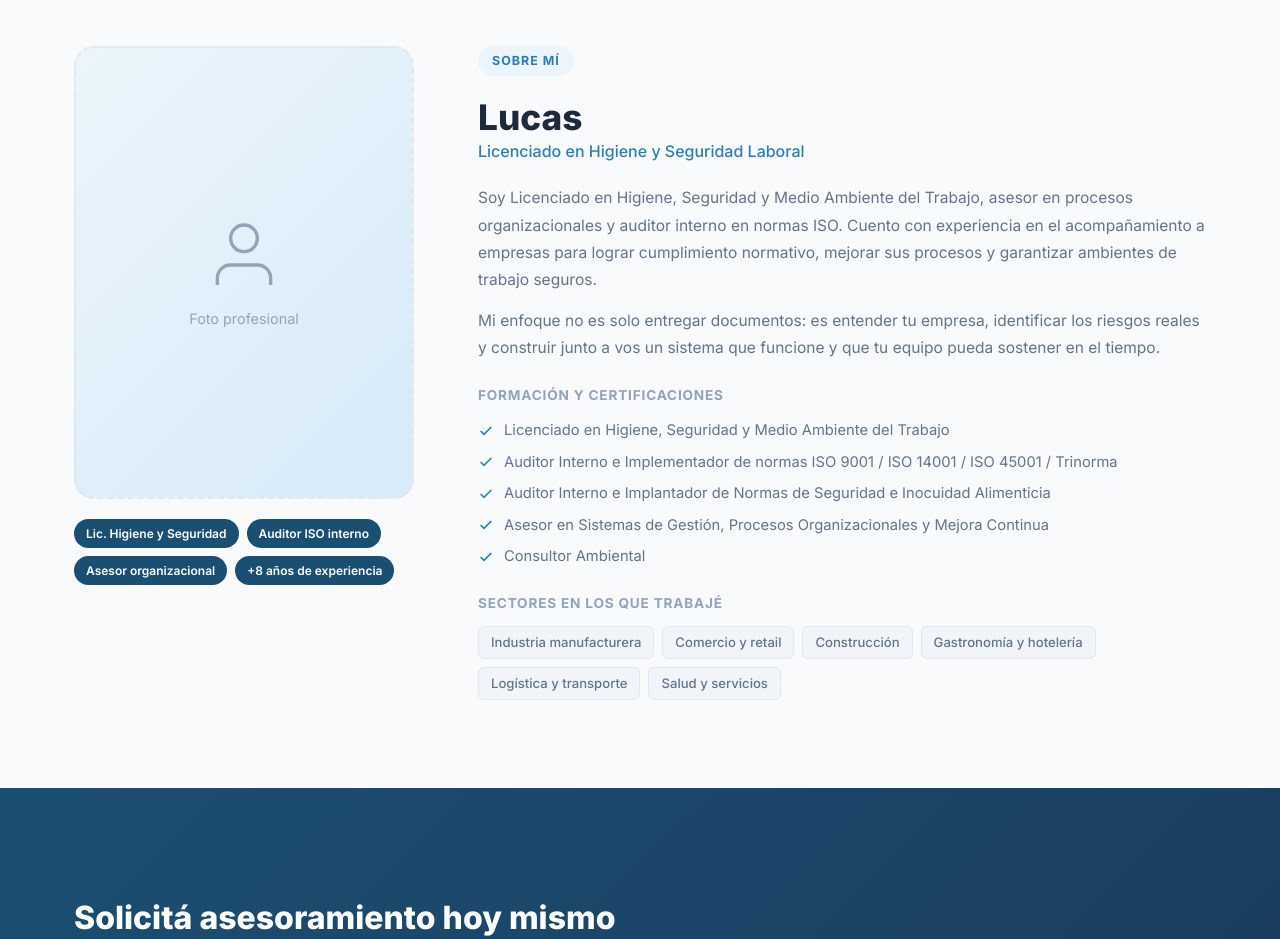
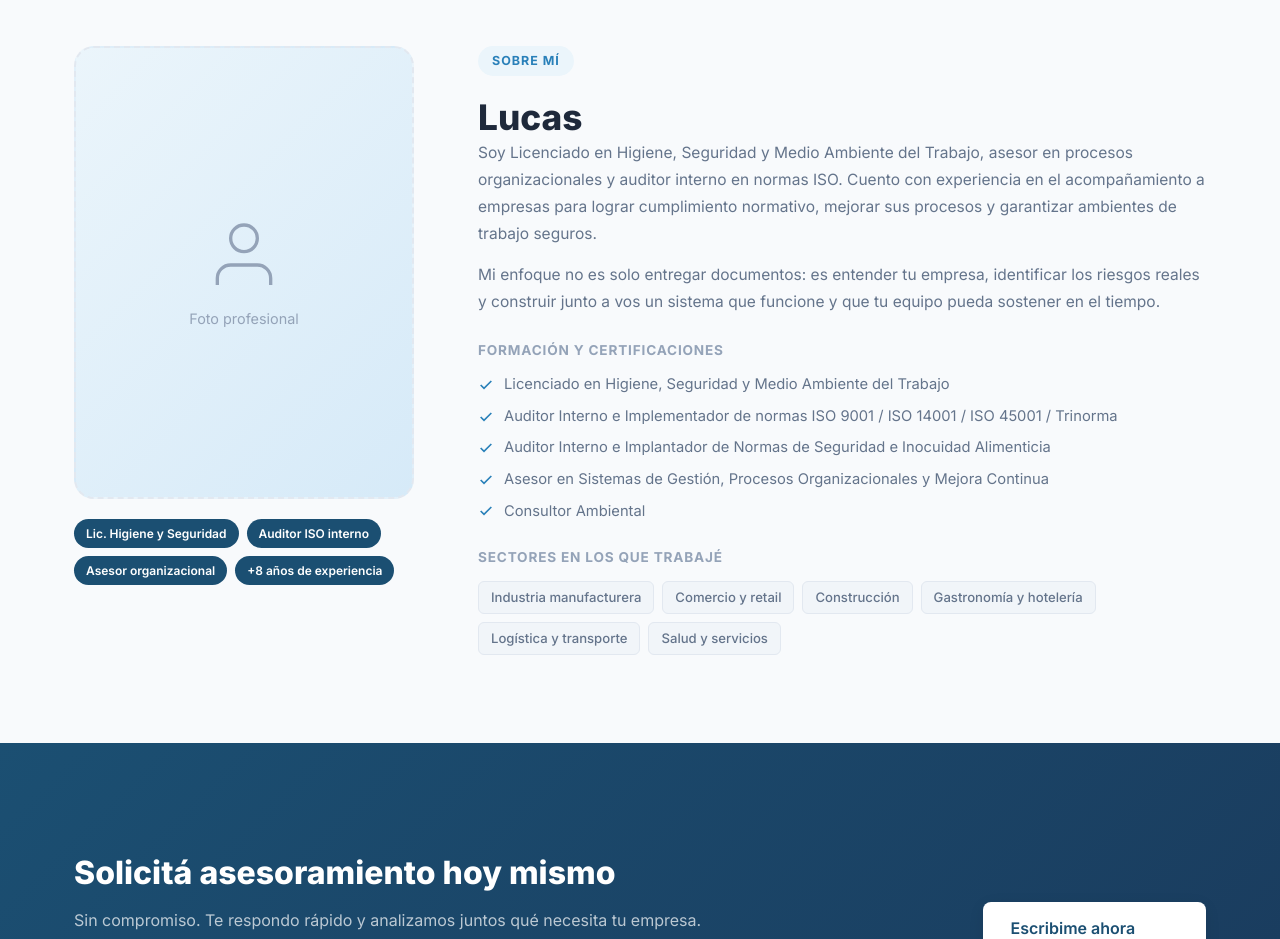
Before and after one commit to gianserassio/Web-Lucas, a website: page index.html in a window 1280 px wide. Shown: the part 7060-7999 px from the top of the page. Drawn offline with Linux system fonts and the light colour scheme.

Commit message:
Eliminar subtítulo 'Licenciado en Higiene y Seguridad Laboral' en Sobre mí
Co-Authored-By: Claude Sonnet 4.6 <noreply@anthropic.com>

```diff
--- a/index.html
+++ b/index.html
@@ -568,7 +568,6 @@
         <div class="sobre-mi__content" data-animate>
           <span class="section__tag">Sobre mí</span>
           <h2>Lucas</h2>
-          <h3>Licenciado en Higiene y Seguridad Laboral</h3>
           <p class="sobre-mi__bio">
             Soy Licenciado en Higiene, Seguridad y Medio Ambiente del Trabajo, asesor en procesos organizacionales y auditor interno en normas ISO. Cuento con experiencia en el acompañamiento a empresas para lograr cumplimiento normativo, mejorar sus procesos y garantizar ambientes de trabajo seguros.
           </p>
```
